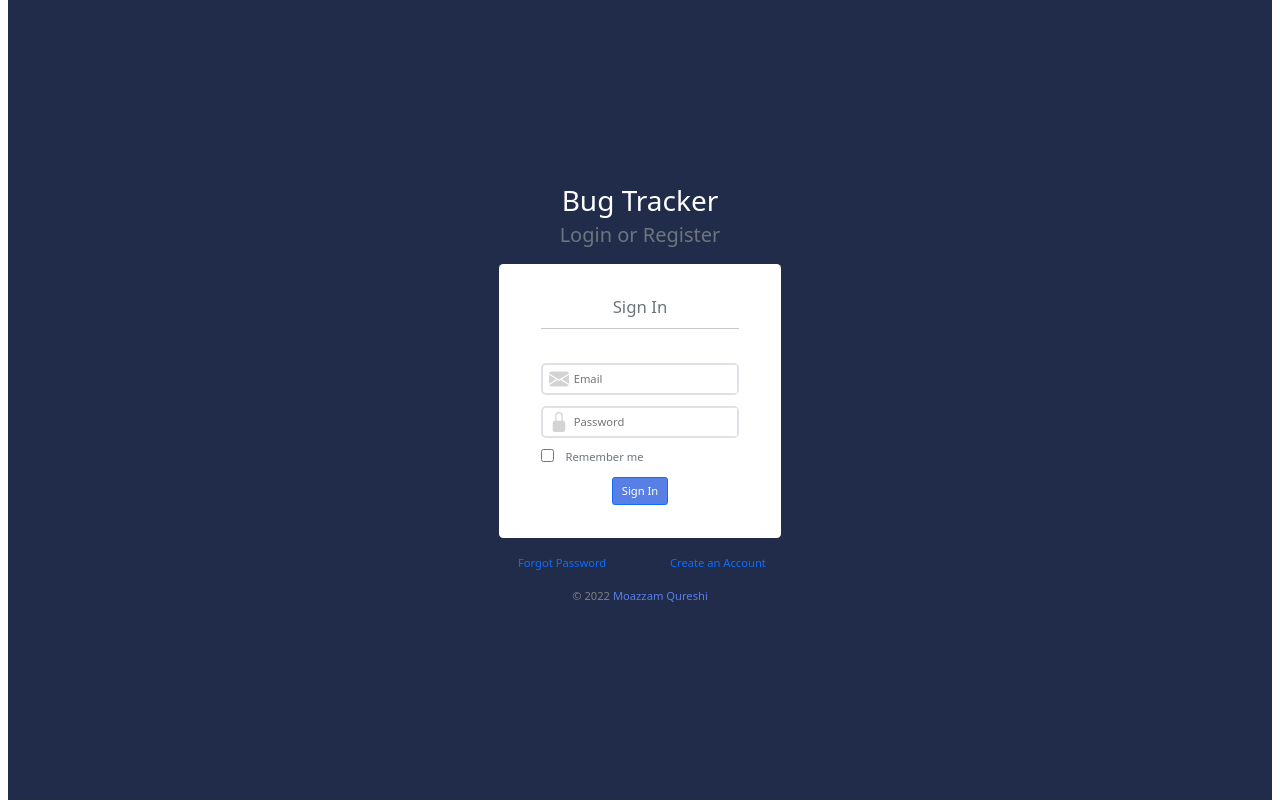
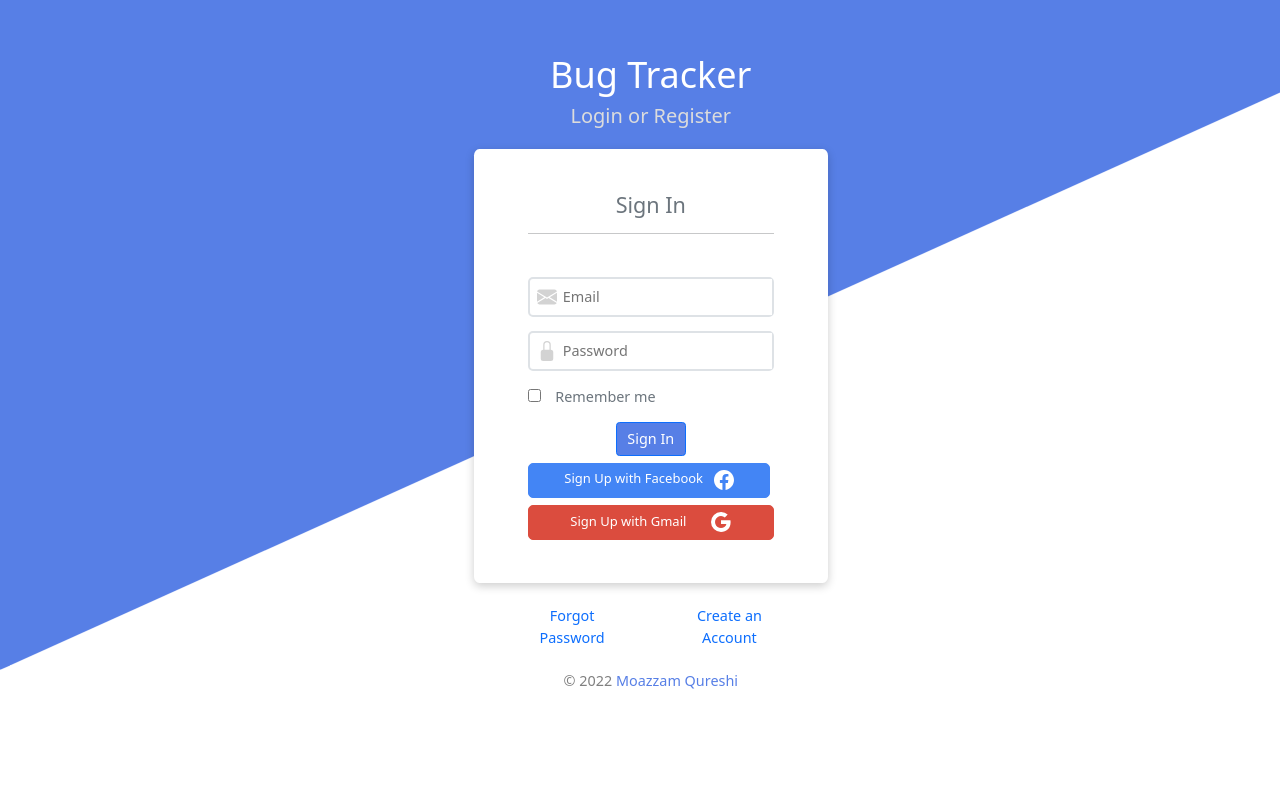
Before and after one commit to Mklegend/Bug-Tracker-Project, a React (Create React App) app in the folder BugTracker/: page /signin in a window 1280 px wide. Built offline with nearby package versions, Linux system fonts and the light colour scheme.

Commit message:
Final UI Changes

```diff
--- a/BugTracker/src/components/App/App.js
+++ b/BugTracker/src/components/App/App.js
@@ -6,6 +6,7 @@ import TicketSection from '../TicketSection/TicketSection';
 import Admin from '../Admin/Admin';
 import { BrowserRouter as Router,Routes,Route } from 'react-router-dom';
 import {LogIn} from '../LogIn/login'
+import {SignUp} from '../SignUp/SignUp'
 
 function App(props) {
   return (
@@ -17,6 +18,7 @@ function App(props) {
               <Route exact path='/admin' element={<Admin />}></Route>
               <Route exact path='/signin' element={<LogIn />}></Route>
               <Route exact path='/bugtracker' element={<Project />}></Route>
+              <Route exact path='/signup' element={<SignUp />}></Route>
             </Routes>
        </Router>
      </div>
--- a/BugTracker/src/components/CommentMaker/CommentMaker.js
+++ b/BugTracker/src/components/CommentMaker/CommentMaker.js
@@ -25,7 +25,7 @@ export class CommentMaker extends Component {
 
     render(){
         return(
-            <div className="container-fluid py-5 " style={{height:'34vh',boxShadow:'0 3px 10px rgb(0 0 0 / 0.2)'}} >
+            <div className="container-fluid py-5 " style={{boxShadow:'0 3px 10px rgb(0 0 0 / 0.2)'}} >
                 <div className="container px-0">
                     <h3>Comments</h3>
                 </div>
--- a/BugTracker/src/components/LogIn/login.css
+++ b/BugTracker/src/components/LogIn/login.css
@@ -0,0 +1,94 @@
+
+.custom-shape-divider-top-1650649808 {
+    position: absolute;
+    top: 0;
+    left: 0;
+    width: 100%;
+    overflow: hidden;
+    line-height: 0;
+}
+
+.custom-shape-divider-top-1650649808 svg {
+    position: relative;
+    display: block;
+    width: calc(100% + 1.3px);
+    height: 670px;
+    transform: rotateY(180deg);
+    z-index: -2;
+}
+
+.custom-shape-divider-top-1650649808 .shape-fill {
+    fill: rgb(87, 127, 230);
+}
+
+.example{
+    height: 200px;
+    margin-top: 10px;
+    position: absolute;
+    top: 0;
+    margin-left: 500px;
+}
+.hero{
+    overflow: hidden;
+    display: flex;
+    justify-content: center;
+}
+.login_wrapper {
+    float: left;
+    width: 100%;
+    background: #fff;
+}
+
+.login_wrapper a.btn {
+    color: #fff;
+    height: 35px;
+    min-width: 100%;
+    text-align: left;
+    border-radius: 5px;
+    background: #4385f5;
+    font-size: 13px;
+    border: 1px solid #4385f5
+}
+
+.login_wrapper a i {
+    float: right;
+    margin: 0;
+    line-height: 35px
+}
+
+.login_wrapper a.google-plus {
+    background: #db4c3e;
+    border: 1px solid #db4c3e
+}
+
+.login_wrapper h2 {
+    font-size: 18px;
+    font-weight: 500;
+    color: #111;
+    line-height: 20px;
+    text-transform: uppercase;
+    text-align: center;
+}
+
+
+.login_wrapper .form-control:focus {
+    color: #999;
+    background-color: fafafa;
+    border: 1px solid #4285f4 !important
+}
+
+
+.login_wrapper a.login_btn:hover {
+    background-color: #2c6ad4;
+    border-color: #2c6ad4
+}
+
+.login_wrapper a.btn:hover {
+    background-color: #2c6ad4;
+    border-color: #2c6ad4
+}
+
+.login_wrapper a.google-plus:hover {
+    background: #bd4033;
+    border-color: #bd4033
+}
--- a/BugTracker/src/components/LogIn/login.js
+++ b/BugTracker/src/components/LogIn/login.js
@@ -3,12 +3,23 @@ import { Form, Button } from 'react-bootstrap'
 import './login.css'
 import { EnvelopeFill } from 'react-bootstrap-icons'
 import { LockFill } from 'react-bootstrap-icons'
+import { Facebook } from 'react-bootstrap-icons'
+import { Google } from 'react-bootstrap-icons'
 
 
 
 export const LogIn = () => {
     return (
-        <div className='py-5 container-fluid d-flex flex-column justify-content-center align-items-center' style={{ minHeight: '100vh', backgroundColor: '#212C4B' }}>
+
+        <div>
+            <div className="custom-shape-divider-top-1650649808">
+                <svg data-name="Layer 1" xmlns="http://www.w3.org/2000/svg" viewBox="0 0 1200 120" preserveAspectRatio="none">
+                    <path d="M1200 120L0 16.48 0 0 1200 0 1200 120z" className="shape-fill">
+                    </path>
+                </svg>
+
+            </div>
+            <div className='py-5 container-fluid d-flex flex-column example align-items-center' style={{ minHeight: '100vh' }}>
 
                 <div className='d-flex row'>
                     <div className='text-center'>
@@ -16,13 +27,13 @@ export const LogIn = () => {
                     </div>
 
                     <div className="text-center">
-                    <h3 className='text-muted' style={{ fontSize: '20px', color: 'white' }}> Login or Register</h3>
+                        <h3 style={{ fontSize: '20px', color: 'rgb(220,220,220)' }}> Login or Register</h3>
                     </div>
                 </div>
 
                 <div />
 
-            <div className='row my-3 py-5 px-5' style={{ backgroundColor: '#ffff ', borderRadius: '1.5%' }}>
+                <div className='row my-3 py-5 px-5' style={{ backgroundColor: '#ffff ', borderRadius: '1.5%', boxShadow: '0 3px 10px rgb(0 0 0 / 0.2)' }}>
                     <div className='col text-center'>
                         <div className='text-center'>
                             <h4 className='text-muted'>Sign In</h4>
@@ -51,7 +62,18 @@ export const LogIn = () => {
                             <Button variant="primary" type="submit" style={{ backgroundColor: '#577FE6' }}>
                                 Sign In
                             </Button>
+                            <Form.Group className='d-flex mt-2'>
+                                <div className="login_wrapper">
+                                    <div className=' mb-2 me-1 align-items-center'>
+                                        <a href="/#" className="btn btn-primary facebook text-center"> <span>Sign Up with Facebook</span> <Facebook size={20} className='ms-2' /> </a>
+                                    </div>
+                                    <div className='align-items-center'>
+                                        <a href="/#" className="btn btn-primary google-plus text-center"> Sign Up with Gmail <Google size={20} className='ms-4' />  </a>
+                                    </div>
+                                </div>
+                            </Form.Group>
                         </Form>
+
                     </div>
                 </div>
 
@@ -66,7 +88,7 @@ export const LogIn = () => {
                     </div>
                     <div className='col'>
                         <div>
-                        <a className='nav-link' href="#/">Create an Account</a>
+                            <a className='nav-link' href="/signup">Create an Account</a>
                         </div>
                     </div>
                 </div>
@@ -81,6 +103,6 @@ export const LogIn = () => {
 
                 </div>
             </div >
-
+        </div>
     )
 }
--- a/BugTracker/src/components/Post/Post.js
+++ b/BugTracker/src/components/Post/Post.js
@@ -1,10 +1,11 @@
 import React from 'react'
-
+import { PersonFill } from 'react-bootstrap-icons'
 //  Renders a Post
 //  Accepts Post data as props from PostList
 export const Post = (props) => {
   return (
-    <div className='container-fluid border border-1 rounded-2 d-flex'>
+    <div className='container-fluid border border-1 rounded-2 d-flex my-1'>
+        <PersonFill size={20} className='me-2'/>
         <h5>{props.postText}</h5>
     </div>
   )
--- a/BugTracker/src/components/SignUp/SignUp.css
+++ b/BugTracker/src/components/SignUp/SignUp.css
@@ -63,16 +63,38 @@ html{
     border-color: #bd4033
 }
 
-.fa-facebook:before {
-    content: "\f09a";
-}
-*, ::after, ::before {
-    box-sizing: border-box;
+
+.custom-shape-divider-top-1650649808 {
+    position: absolute;
+    top: 0;
+    left: 0;
+    width: 100%;
+    overflow: hidden;
+    line-height: 0;
 }
 
-.fa-google-plus:before {
-    content: "\f0d5";
+.custom-shape-divider-top-1650649808 svg {
+    position: relative;
+    display: block;
+    width: calc(100% + 1.3px);
+    height: 670px;
+    transform: rotateY(180deg);
+    z-index: -2;
 }
-*, ::after, ::before {
-    box-sizing: border-box;
+
+.custom-shape-divider-top-1650649808 .shape-fill {
+    fill: rgb(87, 127, 230);
 }
+
+.example{
+    height: 200px;
+    margin-top: 10px;
+    position: absolute;
+    top: 0;
+    margin-left: 500px;
+}
+.hero{
+    overflow: hidden;
+    display: flex;
+    justify-content: center;
+}
--- a/BugTracker/src/components/SignUp/SignUp.js
+++ b/BugTracker/src/components/SignUp/SignUp.js
@@ -5,22 +5,29 @@ import { EnvelopeFill } from 'react-bootstrap-icons'
 import { Phone } from 'react-bootstrap-icons'
 import { PersonFill } from 'react-bootstrap-icons'
 import { LockFill } from 'react-bootstrap-icons'
-
-
+import { Facebook } from 'react-bootstrap-icons'
+import { Google } from 'react-bootstrap-icons'
 
 export const SignUp = () => {
     return (
+        <div>
+            <div className="custom-shape-divider-top-1650649808">
+                <svg data-name="Layer 1" xmlns="http://www.w3.org/2000/svg" viewBox="0 0 1200 120" preserveAspectRatio="none">
+                    <path d="M1200 120L0 16.48 0 0 1200 0 1200 120z" className="shape-fill">
+                    </path>
+                </svg>
 
-            <div id='ctn' className='py-5 container-fluid d-flex flex-column align-items-center' style={{ minHeight: '100vh', backgroundColor: '#212C4B' }}>
+            </div>
+            <div id='ctn' className='py-5 container-fluid d-flex flex-column align-items-center example' style={{ minHeight: '100vh'}}>
 
 
-                <div classname='d-flex row'>
+                <div className='d-flex row'>
                     <div className='text-center'>
                         <h1> <span style={{ color: 'white' }}>Bug Tracker</span></h1>
                     </div>
 
                     <div className="text-center">
-                        <h3 className='text-muted' style={{ fontSize: '20px', color: 'white' }}> Login or Register</h3>
+                        <h3 style={{ fontSize: '20px', color: 'rgb(220,220,220)' }}> Login or Register</h3>
                     </div>
                 </div>
 
@@ -29,7 +36,7 @@ export const SignUp = () => {
 
 
 
-                <div className='row my-5 py-5 px-3' style={{ backgroundColor: '#ffff ', borderRadius: '1.5%' }}>
+                <div className='row my-5 py-5 px-3 ' style={{ backgroundColor: '#ffff ', borderRadius: '1.5%', boxShadow:'0 3px 10px rgb(0 0 0 / 0.2)' }}>
                     <div className='col text-center'>
                         <div className='text-center'>
                             <h4 className='text-muted'>Sign Up</h4>
@@ -71,12 +78,12 @@ export const SignUp = () => {
                             </Button>
 
                             <Form.Group className='d-flex'>
-                                <div class="login_wrapper">
+                                <div className="login_wrapper">
                                     <div className=' mb-2 me-1 align-items-center'>
-                                        <a href="#" class="btn btn-primary facebook"> <span>Login with Facebook</span> <i class="fa fa-facebook"></i> </a>
+                                        <a href="/#" className="btn btn-primary facebook text-center"> <span>Sign Up with Facebook</span> <Facebook size={20} className='ms-2' /> </a>
                                     </div>
                                     <div className='align-items-center'>
-                                        <a href="#" class="btn btn-primary google-plus"> Login with Gmail <i class="fa fa-google-plus"></i> </a>
+                                        <a href="/#" className="btn btn-primary google-plus text-center"> Sign Up with Gmail <Google size={20} className='ms-4' />  </a>
                                     </div>
                                 </div>
                             </Form.Group>
@@ -95,6 +102,8 @@ export const SignUp = () => {
                     </div>
 
                 </div>
+            </div>
+
         </div>
 
 
```
Also changed, not shown: BugTracker/src/components/PostList/PostList.js (+6 -6 lines), BugTracker/src/components/images/facebook.png (added), BugTracker/src/components/images/gmail.png (added). Lines whose indentation alone changed are shown as unchanged.
